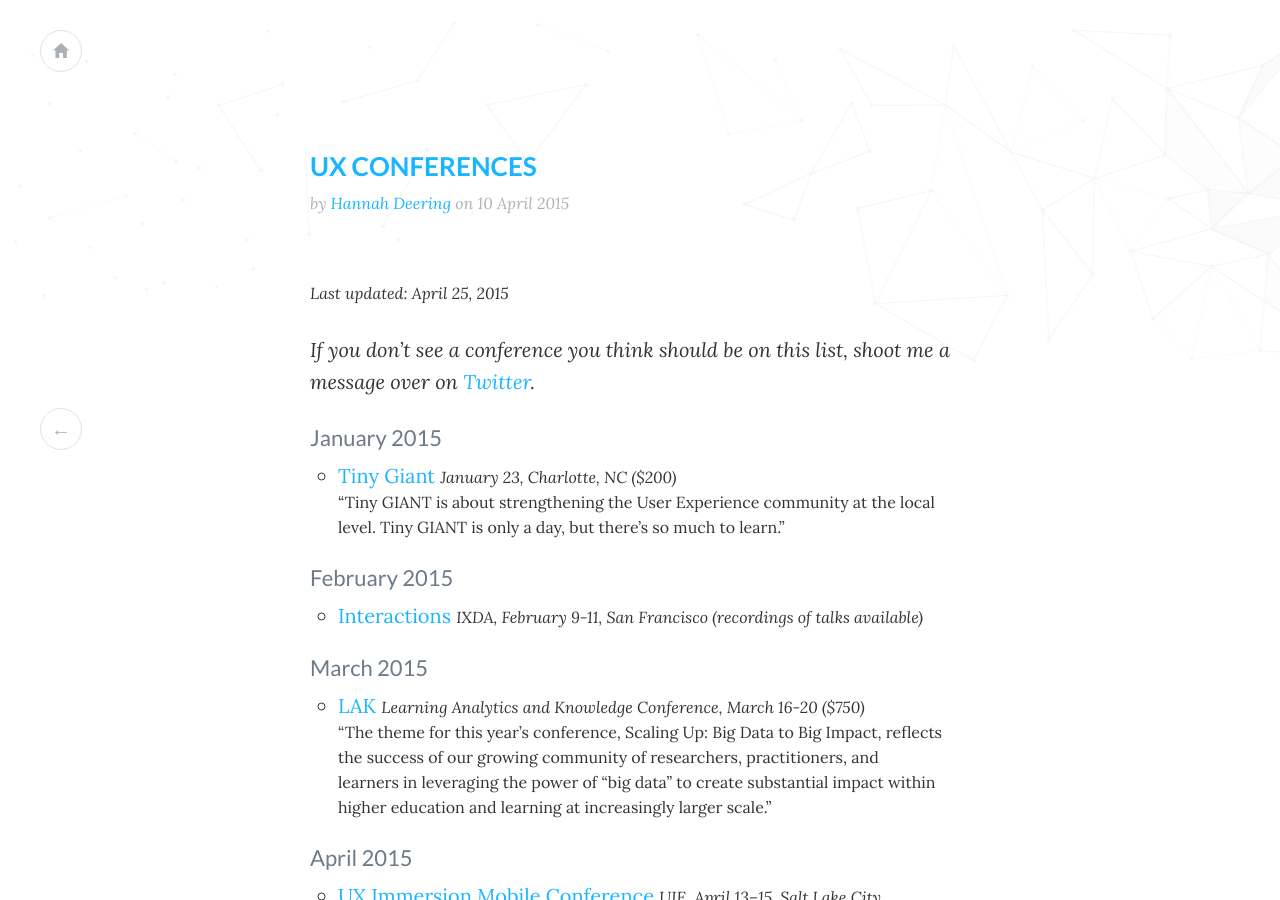
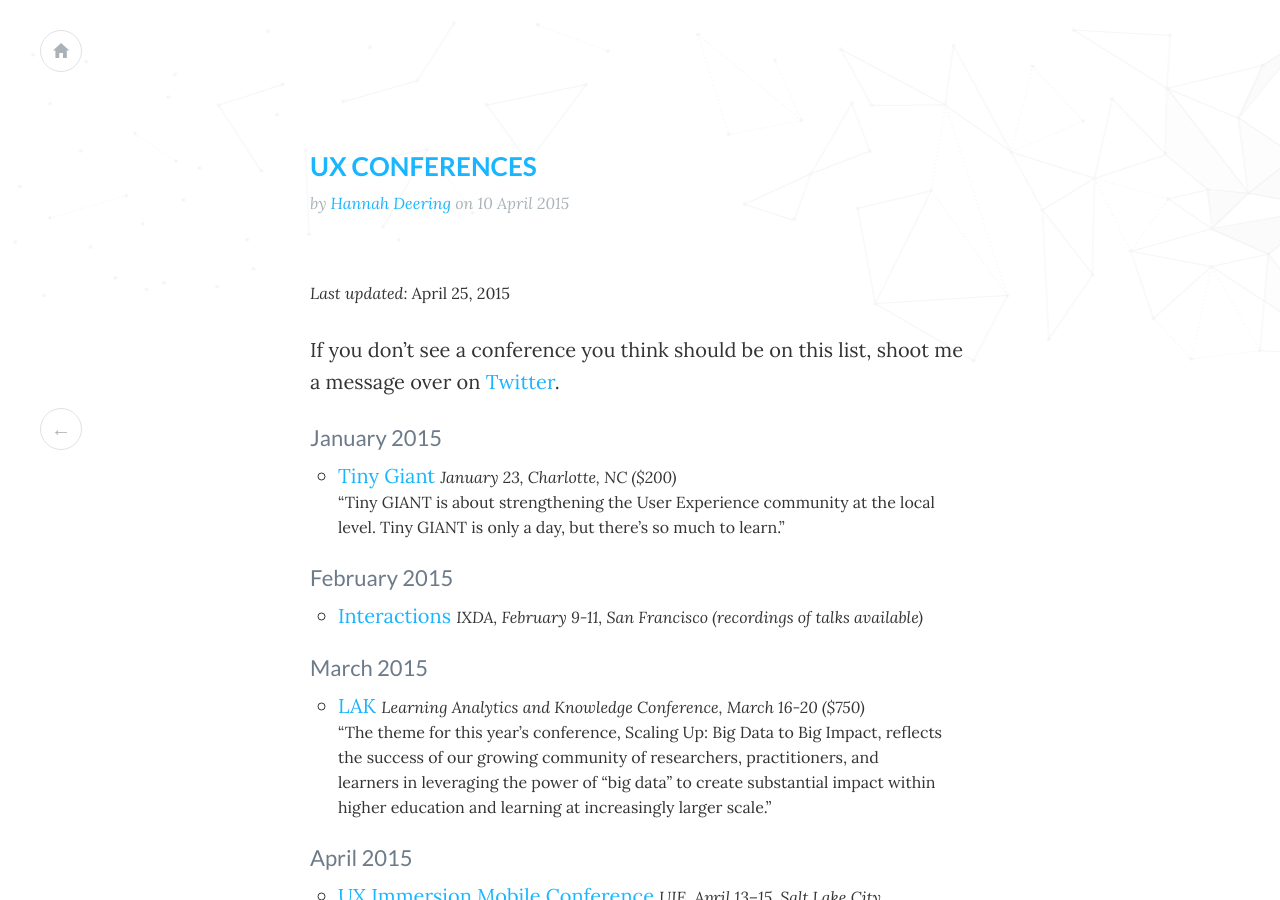
Before and after one commit to hannahd/hannahd.github.io, a Jekyll site: the page built from _posts/2015-04-10-conferences.markdown, in a window 1280 px wide and 900 px high. Built offline with Jekyll 4.4.1, drawn with Linux system fonts in a browser that asks for light colours; nearby versions of some CDN libraries.

Commit message:
Add page link

```diff
--- a/_posts/2015-04-10-conferences.markdown
+++ b/_posts/2015-04-10-conferences.markdown
@@ -7,9 +7,9 @@
 tags: conferences references
 ---
 
-<small>_Last updated: April 25, 2015_</small>
+<small>_Last updated:_ April 25, 2015</small>
 
-_If you don't see a conference you think should be on this list, shoot me a message over on [Twitter](https://twitter.com/hannahd_ux)._
+If you don't see a conference you think should be on this list, shoot me a message over on [Twitter](https://twitter.com/hannahd_ux).
 
 #### January 2015
 - [Tiny Giant](http://tiny.giantux.com/charlotte2015/) <small>_January 23, Charlotte, NC ($200)_</small> <br>
@@ -102,7 +102,9 @@
 #### Other
 - [Cooper Training Courses](http://www.cooper.com/training/)
 
+<a name="videos">
 #### Video Seminars/Conference Talks
+</a>
 
 ##### Free
 - [Adaptive Path](https://vimeo.com/adaptivepath/videos)
```
